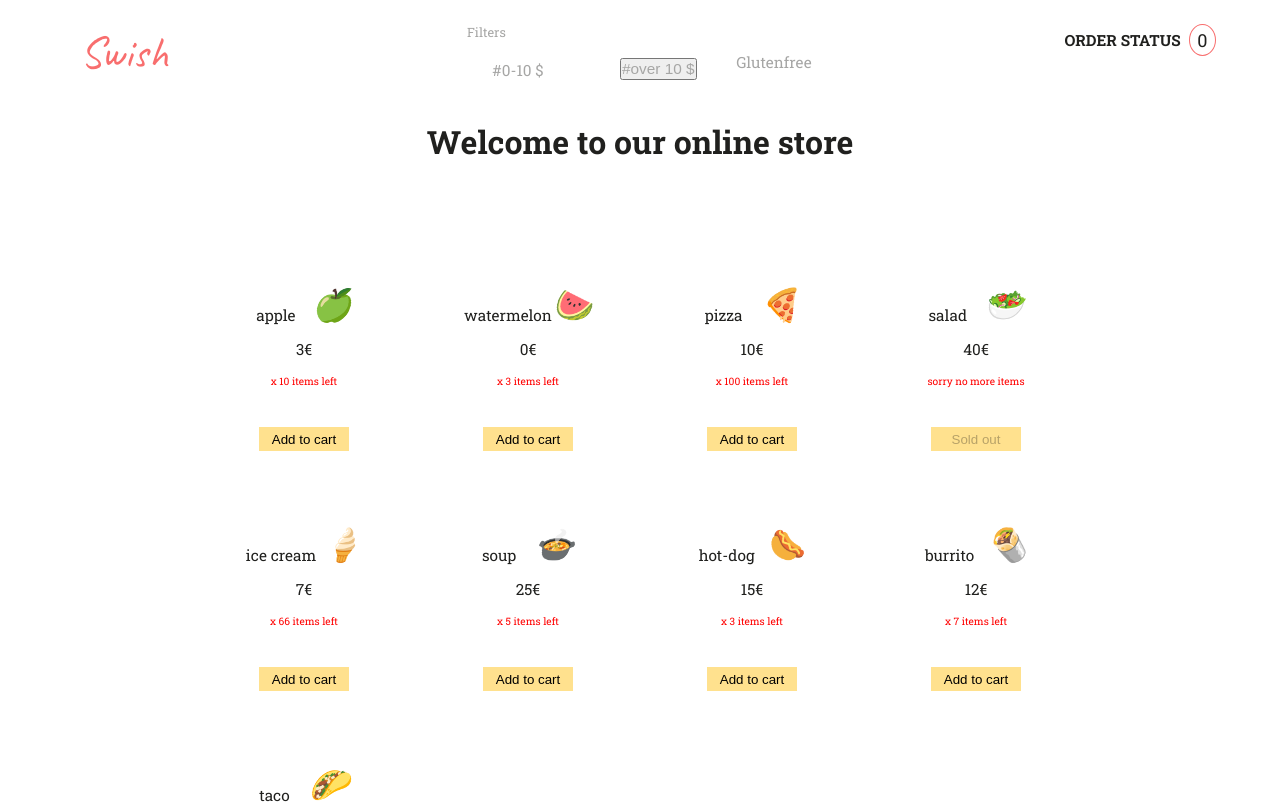
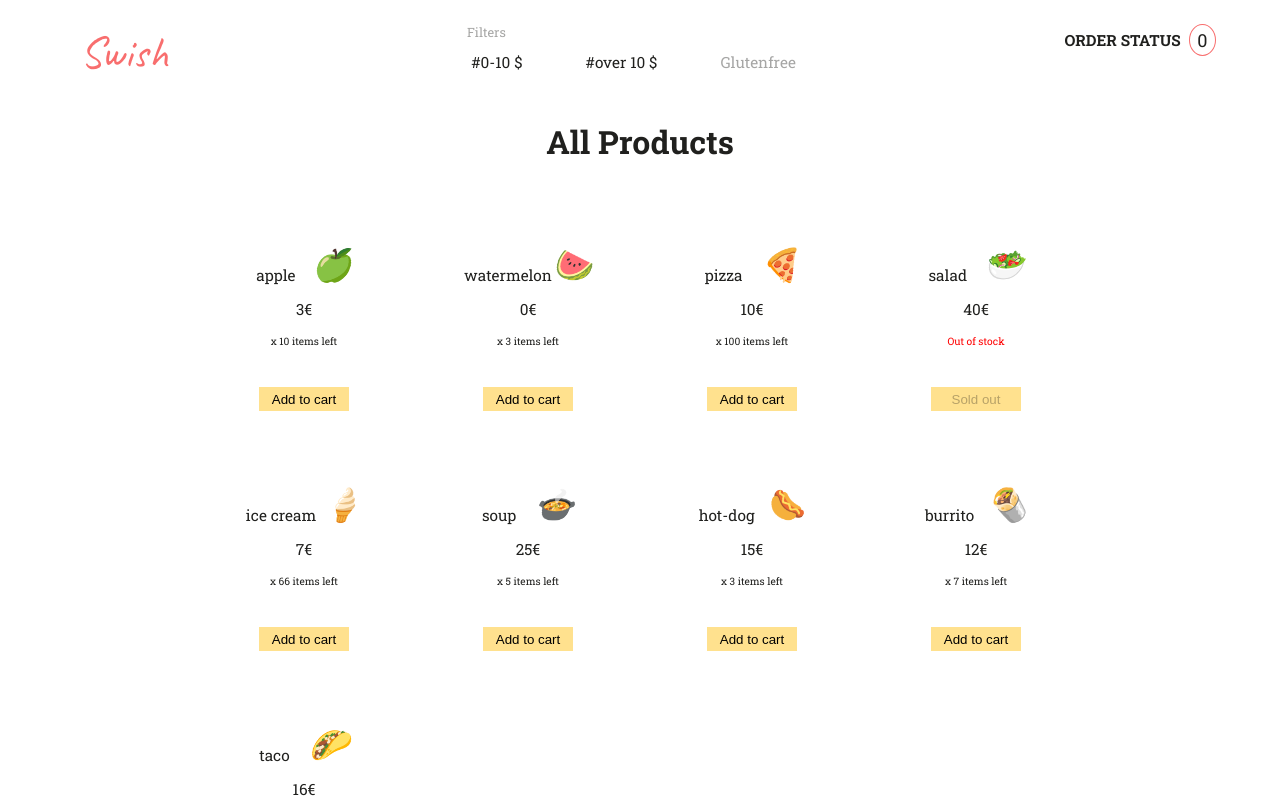
Before and after one commit to SimonaHriscu/online-shop-w--react-redux, a React (Create React App) app: page / in a window 1280 px wide. Shown: the top 804 px of the page. Built offline with nearby package versions, Linux system fonts and the light colour scheme.

Commit message:
shopping cart added

```diff
--- a/src/App.js
+++ b/src/App.js
@@ -9,7 +9,7 @@ export default class App extends Component {
         <Header
         />
         <div className="container">
-          <h1>Welcome to our online store</h1>
+          <h1>All Products</h1>
           <ProductList/>
         </div>
       </React.Fragment>
--- a/src/components/ProductItem.jsx
+++ b/src/components/ProductItem.jsx
@@ -5,7 +5,7 @@ import { addProduct } from "../actions";
 class ProductItem extends React.Component {
   render() {
     const { info, addProduct } = this.props;
-    console.log(this.props);
+   // console.log(this.props);
     return (
       <li>
         <span>
@@ -16,7 +16,7 @@ class ProductItem extends React.Component {
           <div className="product-inventory">
             {info.inventory > 0
               ? `x ${info.inventory} items left`
-              : "sorry no more items"}
+              : <div className="out-of-stock">Out of stock</div>}
           </div>
         </span>
 
--- a/src/components/ProductList.jsx
+++ b/src/components/ProductList.jsx
@@ -6,8 +6,9 @@ class ProductList extends React.Component {
   render() {
     const { items } = this.props;
 
-    const allItems = items.map((item) => {
-      return <ProductItem key={item.id} info={item} />;
+
+    const allItems = items.map((item, i) => {
+      return <ProductItem key={i} info={item} />;
     });
 
     return (
--- a/src/components/header/Header.jsx
+++ b/src/components/header/Header.jsx
@@ -10,11 +10,8 @@ const Header = ({submitFilter}) => {
       <div className="filters-box">
         <div className="title">Filters</div>
         <div className="filters">
-          <div className="title">#0-10 $</div>
-          <button type="submit" name="name" onClick={submitFilter}>
-            {" "}
-            #over 10 $
-          </button>
+          <div className="filter1">#0-10 $</div>
+          <div className="filter2">#over 10 $</div>
           <div className="filter3">Glutenfree</div>
         </div>
       </div>
--- a/src/components/header/_header.scss
+++ b/src/components/header/_header.scss
@@ -7,6 +7,7 @@ nav {
     display: flex;
     justify-content: space-evenly;
     align-items: center;
+
 
     @include respond(phone) {
       height: 30vh;
--- a/src/index.js
+++ b/src/index.js
@@ -8,7 +8,7 @@ import { Provider } from "react-redux";
 import allReducers from "./reducers";
 // products data
 import products from "./data.json";
-
+//console.log(allReducers)
 const store = createStore(
   allReducers,
   {
--- a/src/reducers/index.js
+++ b/src/reducers/index.js
@@ -1,12 +1,14 @@
 // step 2.
 const allReducers = (state = {}, action) => {
     const { cart, products } = state;
+    // console.log(state);
     const { product } = action;
     const { id, productName, price } = product || {};
     let quantity, inventory;
     switch (action.type) {
       case "ADD_PRODUCT":
         quantity = cart[id] ? cart[id].quantity : 0;
+
         inventory =
           product.inventory > 0 ? product.inventory - 1 : product.inventory;
         return {
--- a/src/scss/main.scss
+++ b/src/scss/main.scss
@@ -34,10 +34,11 @@ body {
       display: flex;
       flex-direction: column;
       align-items: center;
+      overflow: scroll;
     }
 
     h1 {
-      margin: 5vh 0;
+      margin-top: 5vh ;
     }
     input {
       border: none;
@@ -94,8 +95,11 @@ body {
           .product-inventory {
             text-align: center;
             font-size: 0.8vw;
-            color: red;
+           .out-of-stock{
+             color:red;
+           }
           }
+
         }
 
         .product-add {
```
